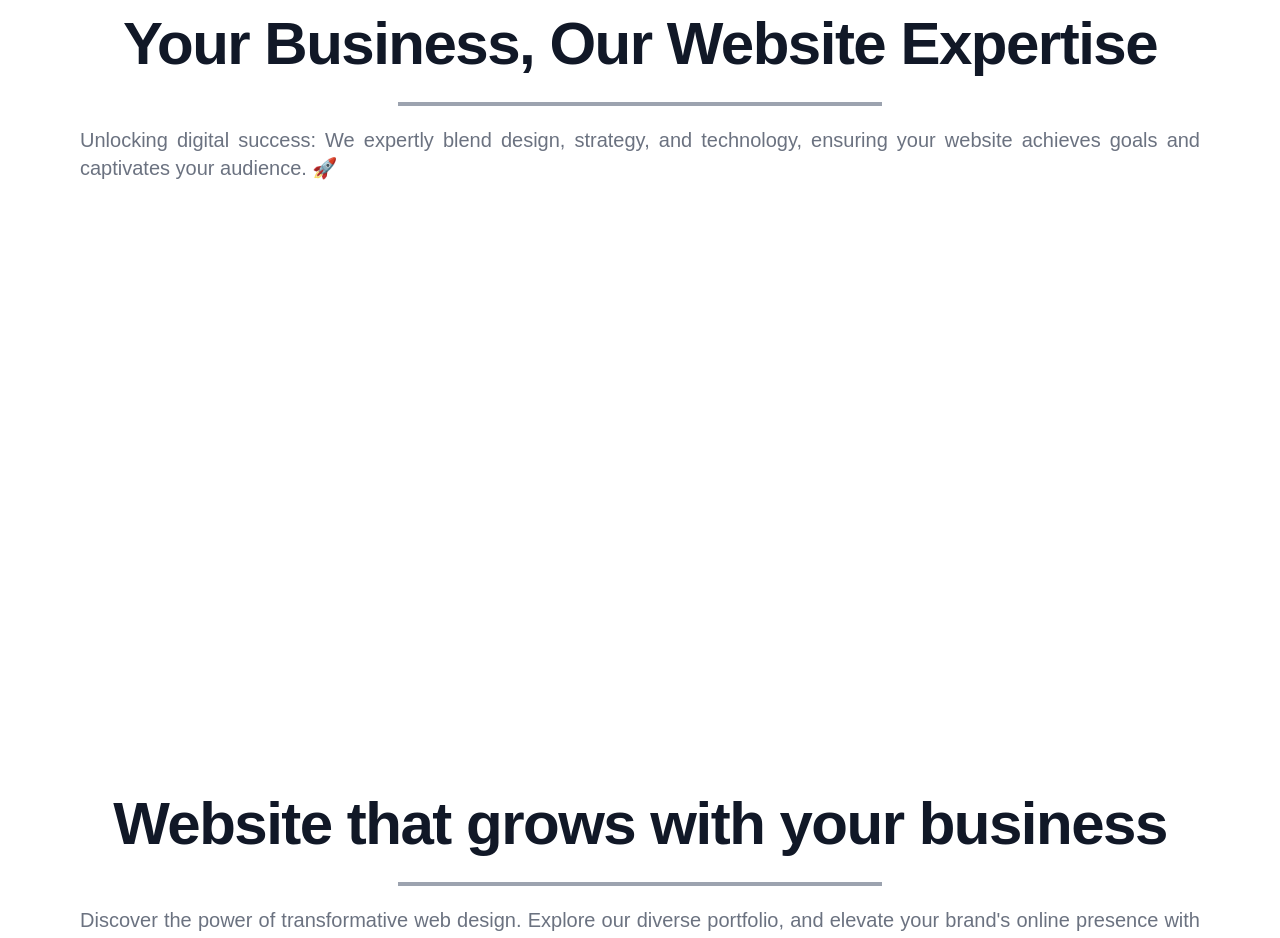
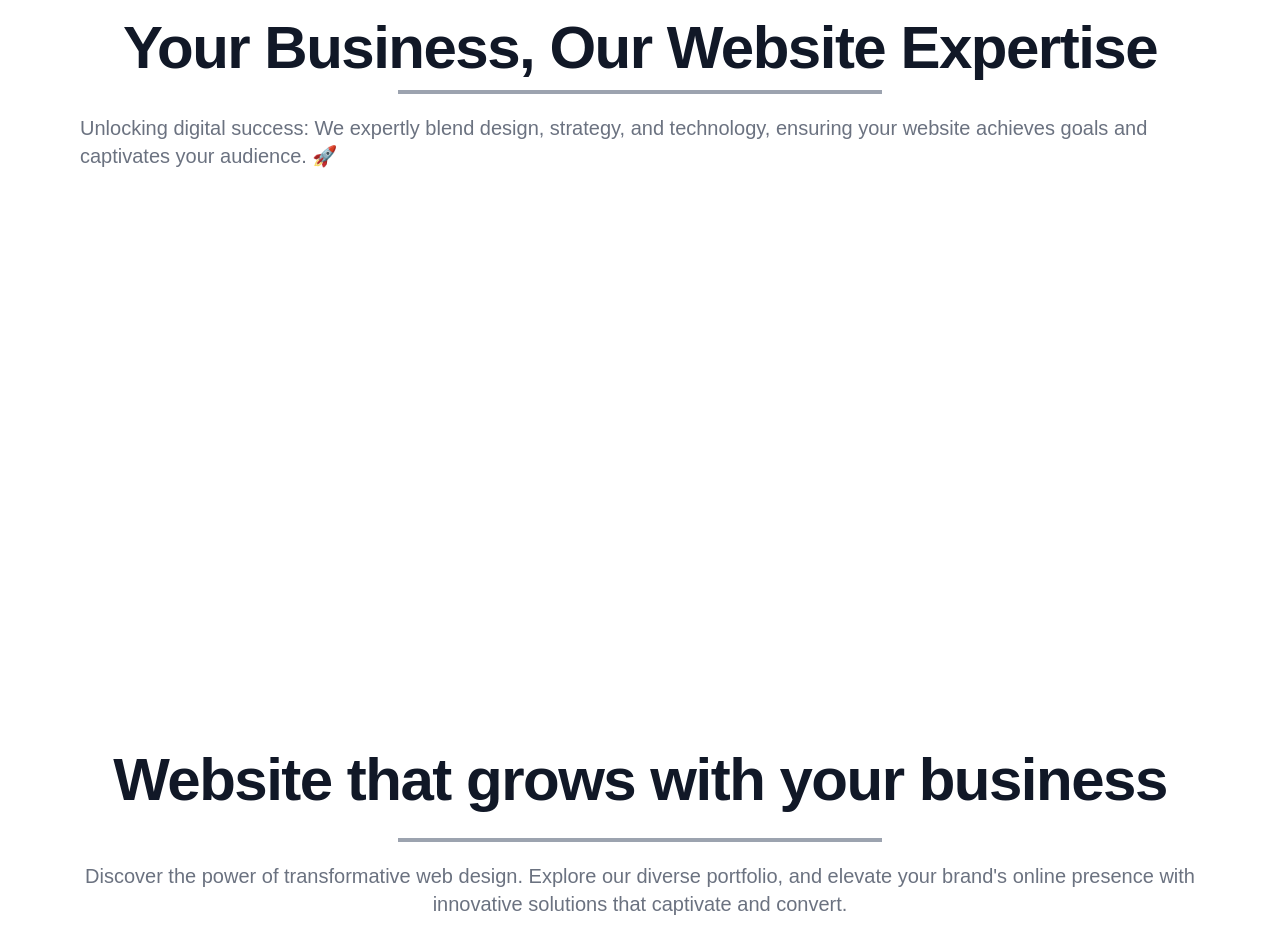
Before and after one commit to vivekkum-ar/React-cherryberryin, a React (Vite) app: page /home in a window 1280 px wide. Shown: the part 1060-1998 px from the top of the page. Built offline with nearby package versions, Linux system fonts and the light colour scheme; no server answers.

Commit message:
animation SVG Pinned on gsap scroll

```diff
--- a/src/components/ContactForm.tsx
+++ b/src/components/ContactForm.tsx
@@ -80,13 +80,13 @@ if (!serviceId || !templateId || !publicKey) {
     <>
      {/* Display the alert if showAlert is true */}
      {showAlert && (
-<div id="" className="fixed z-40 w-84 top-5 items-center p-4 mb-4 text-green-800 rounded-lg bg-green-100 dark:bg-gray-800 dark:text-green-400 border border-dark-500" role="alert">
+<div id="" className="fixed z-40 w-84 top-5 items-center p-4 mb-4 text-green-800 rounded-lg bg-green-100 dark:bg-gray-800 dark:text-green-400 border border-dark-500 " role="alert">
 
 <div className="align-items-center flex flex-row ms-3 text-sm font-medium">
   <div className="1">
 <strong>✔️ Submitted !</strong> We have received your input, and we'll get back to you. Please check your email. &nbsp;&nbsp;&nbsp;&nbsp;
   </div>
-<button type="button" onClick={() => setShowAlert(false)} className="inline ms-2 -mx-1.5 -my-1.5 bg-green-50 text-green-500 rounded-lg focus:ring-2 focus:ring-green-400 p-1.5 hover:bg-green-200 inline-flex items-center justify-center h-8 w-8 dark:bg-gray-800 dark:text-green-400 dark:hover:bg-gray-700" data-dismiss-target="#alert-3" aria-label="Close">
+<button type="button" onClick={() => setShowAlert(false)} className=" ms-2 -mx-1.5 -my-1.5 bg-green-50 text-green-500 rounded-lg focus:ring-2 focus:ring-green-400 p-1.5 hover:bg-green-200 inline-flex items-center justify-center h-8 w-8 dark:bg-gray-800 dark:text-green-400 dark:hover:bg-gray-700" data-dismiss-target="#alert-3" aria-label="Close">
   <span className="sr-only">Close</span>
   <svg className="w-3 h-3" aria-hidden="true" xmlns="http://www.w3.org/2000/svg" fill="none" viewBox="0 0 14 14">
     <path stroke="currentColor" strokeLinecap="round" strokeLinejoin="round" strokeWidth={2} d="m1 1 6 6m0 0 6 6M7 7l6-6M7 7l-6 6" />
--- a/src/components/PricingCards.tsx
+++ b/src/components/PricingCards.tsx
@@ -7,8 +7,8 @@ interface PricingCards{
 
 const PricingCards:React.FC<PricingCards> = ({theme}) => {
   return (
-    <div className="demo py-2 dark:bg-gray-900">
-        <div className="w-screen">
+    <div className="demo py-2 dark:bg-gray-900 ">
+        <div className=" max-w-screen-xl mx-auto">
           <div className="flex overflow-hidden md:flex-row flex-col md:gap-8 md:mx-20 mx-5 ">
             <div className="pricing-card md:w-1/3 w-full py-4 px-4 dark:bg-gray-900">
               <div className={`${theme == "light"? "Table-light": "Table-dark"} pricingTable`}>
--- a/src/pages/Home.tsx
+++ b/src/pages/Home.tsx
@@ -162,8 +162,8 @@ const Home: React.FC<HomeProps> = ({ theme }) => {
       let tl6 = gsap.timeline({
         scrollTrigger: {
           trigger: ".parent-timeline-title",
-          start: "top center+=30%",
-          end: "bottom+=150% bottom",
+          start: "top center",
+          end: "bottom bottom-=20%",
           toggleActions: "play none none none",
           // markers: true,
           // scrub:true,
@@ -217,17 +217,16 @@ const Home: React.FC<HomeProps> = ({ theme }) => {
       gsap.to("#demo-svg", {
         scrollTrigger: {
           trigger: "#demo-svg",
-          start: "top center",
-          end: "bottom bottom",
+          start: "top top-=5%",
+          end: "bottom+=80% bottom",
           onUpdate: (self) => {
             // console.log("anime progress:", self.progress,animation.progress);
             animation.seek(self.progress * animation.duration);
           },
           //   toggleActions: "play none none none",
-          // markers: true,
+          markers: true,
+          pin: true,
           scrub: true,
-          // pin:true,
-
         },
       });
       // let tmp = 0;
@@ -425,18 +424,18 @@ const Home: React.FC<HomeProps> = ({ theme }) => {
       </section>
 
 {/* ------------------------------- Svg anime.js animation section ------------------------------- */}
-      <section className="">
+      <section className="demo-svg" id="demo-svg">
         <div className="parent-svg-title flex flex-col place-content-center dark:text-white bg-white dark:bg-gray-900 overflow-hidden">
-          <p className="my-5 font-bg text-center svg-title dark:text-white bg-white dark:bg-gray-900 mb-4 text-4xl font-extrabold tracking-tight leading-none text-gray-900 md:text-5xl lg:text-6xl pb-3 overflow-hidden">
+          <p className="mt-6 font-bg text-center svg-title dark:text-white bg-white dark:bg-gray-900 mb-4 md:mb-0 text-4xl font-extrabold tracking-tight leading-none text-gray-900 md:text-5xl lg:text-6xl pb-3 overflow-hidden">
             Your Business, Our Website Expertise
           </p>
-          <hr className="svg-title w-60 md:w-fit md:px-60 mb-5 self-center h-0 border-2 border-gray-400" />
-          <p className="svg-title mb-8 px-4 md:px-20 text-justify text-lg font-normal text-gray-500 lg:text-xl dark:text-gray-400 font-bg">Unlocking digital success: We expertly blend design, strategy, and technology, ensuring your website achieves goals and captivates your audience. 🚀</p>
+          <hr className="svg-title w-60 md:w-fit md:px-60 mb-5  self-center h-0 border-2 border-gray-400" />
+          <p className="svg-title mb-8 md:mb-0 px-4 md:px-20 2xl:text-center text-lg font-normal text-gray-500 lg:text-xl dark:text-gray-400 font-bg">Unlocking digital success: We expertly blend design, strategy, and technology, ensuring your website achieves goals and captivates your audience. 🚀</p>
         </div>
 
-        <div className="bg-white dark:bg-gray-900">
+        <div className="bg-inherit md:-translate-y-12 translate-y-0 dark:bg-gray-900">
           <img src={`./images/${theme == "dark" ? "dark" : "light"}-svg.webp`} alt="" className="md:hidden" />
-          <svg xmlns="http://www.w3.org/2000/svg" id="demo-svg" className="hidden md:block" version="1.1" viewBox="0 80 800 300"><path d="M40.657691955566406,329.4469299316406C45.339306030273434,323.36621246337893,105.0702442932129,231.81464416503906,118.6845932006836,228.1016387939453C132.2989421081543,224.38863342285157,250.77426956176757,273.6442245483398,267.5635070800781,267.5635070800781C284.35274459838865,261.48278961181643,383.1150848388672,121.59042785644532,398.5052185058594,126.75634765625C413.8953521728516,131.9222674560547,513.6262750244141,350.54109466552734,524.0657348632812,353.66217041015625C534.5051947021484,356.78324615478516,557.7518200683594,185.5007339477539,572.4962158203125,178.77427673339844C587.2406115722656,172.04781951904297,757.9670971679687,237.78773376464844,769.8056640625,241.55455017089844" fill="none" strokeWidth="4" stroke="url(&quot;#SvgjsLinearGradient1002&quot;)" strokeLinecap="round"></path><defs><linearGradient id="SvgjsLinearGradient1002"><stop stopColor="hsl(184, 74%, 44%)" offset="0"></stop><stop stopColor="hsl(332, 87%, 70%)" offset="1"></stop></linearGradient></defs>
+          <svg xmlns="http://www.w3.org/2000/svg" className="hidden md:block" version="1.1" viewBox="0 80 800 300"><path d="M40.657691955566406,329.4469299316406C45.339306030273434,323.36621246337893,105.0702442932129,231.81464416503906,118.6845932006836,228.1016387939453C132.2989421081543,224.38863342285157,250.77426956176757,273.6442245483398,267.5635070800781,267.5635070800781C284.35274459838865,261.48278961181643,383.1150848388672,121.59042785644532,398.5052185058594,126.75634765625C413.8953521728516,131.9222674560547,513.6262750244141,350.54109466552734,524.0657348632812,353.66217041015625C534.5051947021484,356.78324615478516,557.7518200683594,185.5007339477539,572.4962158203125,178.77427673339844C587.2406115722656,172.04781951904297,757.9670971679687,237.78773376464844,769.8056640625,241.55455017089844" fill="none" strokeWidth="4" stroke="url(&quot;#SvgjsLinearGradient1002&quot;)" strokeLinecap="round"></path><defs><linearGradient id="SvgjsLinearGradient1002"><stop stopColor="hsl(184, 74%, 44%)" offset="0"></stop><stop stopColor="hsl(332, 87%, 70%)" offset="1"></stop></linearGradient></defs>
             <text x="20" y="340" className={`text-[9.5px] font-bg font-semibold fill-black dark:fill-gray-300 ${Progress > 0 ? "animate__fadeInLeft animate__animated" : "hidden"}`}>Define Goals and Objectives</text>
             <text x="65" y="221" className={`text-[9.5px] font-bg font-semibold fill-black dark:fill-gray-300 ${Progress >= 24 ? "animate__fadeInLeft animate__animated" : "hidden"}`}>Understand the Target Audience</text>
             <text x="210" y="280" className={`text-[9.5px] font-bg font-semibold fill-black dark:fill-gray-300 ${Progress >= 35 ? "animate__fadeInLeft animate__animated" : "hidden"}`}>Conduct Competitor Analysis</text>
@@ -446,7 +445,7 @@ const Home: React.FC<HomeProps> = ({ theme }) => {
             <text x="480" y="365" className={`text-[9.5px] font-bg font-semibold fill-black dark:fill-gray-300 ${Progress >= 56 ? "animate__fadeInRight animate__animated" : "hidden"}`}>Responsive Web Design</text>
             <text x="510" y="175" className={`text-[9.5px] font-bg font-semibold fill-black dark:fill-gray-300 ${Progress >= 70 ? "animate__fadeInRight animate__animated" : "hidden"}`}>Implement SEO Best Practices</text>
             <text x="550" y="290" className={`text-[9.5px] font-bg font-semibold fill-black dark:fill-gray-300 ${Progress >= 62 ? "animate__fadeInRight animate__animated" : "hidden"}`}>Incorporate Branding Elements</text>
-            <text x="720" y="255" className={`text-[9.5px] font-bg font-semibold fill-black dark:fill-gray-300 ${Progress >= 100 ? "animate__fadeInRight animate__animated" : "hidden"}`}>Test and Launch</text>
+            <text x="720" y="255" className={`text-[9.5px] font-bg font-semibold fill-black dark:fill-gray-300 ${Progress >= 80 ? "animate__fadeInRight animate__animated" : "hidden"}`}>Test and Launch</text>
           </svg>
         </div>
       </section>
@@ -458,7 +457,7 @@ const Home: React.FC<HomeProps> = ({ theme }) => {
             Website that grows with your business
           </p>
           <hr className="examples-title w-60 md:w-fit md:px-60 mb-5 self-center h-0 border-2 border-gray-400" />
-          <p className="examples-title mb-8 px-4 md:px-20 text-justify text-lg font-normal text-gray-500 lg:text-xl dark:text-gray-400 font-bg">Discover the power of transformative web design. Explore our diverse portfolio, and elevate your brand's online presence with innovative solutions that captivate and convert.</p>
+          <p className="examples-title mb-8 px-4 md:px-20 text-center text-lg font-normal text-gray-500 lg:text-xl dark:text-gray-400 font-bg">Discover the power of transformative web design. Explore our diverse portfolio, and elevate your brand's online presence with innovative solutions that captivate and convert.</p>
         </div>
         <div className=" dark:text-white bg-white dark:bg-gray-900 overflow-hidden" >
           {/* <!-- https://gist.github.com/goodreds/3579ddfffe439457b5ef9902b5336124 --> */}
@@ -488,7 +487,7 @@ const Home: React.FC<HomeProps> = ({ theme }) => {
             Select your package
           </p>
           <hr className="pricing-card-title w-60 md:w-fit md:px-60 mb-5 self-center h-0 border-2 border-gray-400" />
-          <p className="pricing-card-title mb-8 px-4 md:px-20 text-justify text-lg font-normal text-gray-500 lg:text-xl dark:text-gray-400 font-bg">Explore our tailored packages – Standard, Business, Premium. Choose the perfect plan for your needs, each offering unique features. Elevate your business at competitive prices with Cherry Berry.</p>
+          <p className="pricing-card-title mb-8 px-4 md:px-20 text-lg font-normal text-gray-500 lg:text-xl dark:text-gray-400 font-bg text-center">Explore our tailored packages – Standard, Business, Premium. Choose the perfect plan for your needs, each offering unique features. Elevate your business at competitive prices with Cherry Berry.</p>
         </div>
         <PricingCards theme={theme}></PricingCards>
       </section>
@@ -505,7 +504,7 @@ const Home: React.FC<HomeProps> = ({ theme }) => {
             Contact Us
           </p>
           <hr className="contact-card-title w-60 md:w-fit md:px-60 mb-5 self-center h-0 border-2 border-gray-400" />
-          {/* <p className="pricing-card-title mb-8 px-4 md:px-20 text-justify text-lg font-normal text-gray-500 lg:text-xl dark:text-gray-400 font-bg">At CherryBerry, our focus is on leveraging technology, innovation, and strategic capital to unlock lasting value and foster sustainable economic growth. We are committed to transforming your digital landscape and empowering your brand for a prosperous future.</p> */}
+          {/* <p className="pricing-card-title mb-8 px-4 md:px-20 text-lg font-normal text-gray-500 lg:text-xl dark:text-gray-400 font-bg text-center">At CherryBerry, our focus is on leveraging technology, innovation, and strategic capital to unlock lasting value and foster sustainable economic growth. We are committed to transforming your digital landscape and empowering your brand for a prosperous future.</p> */}
         </div>
         <div className="formfoodies flex flex-col md:flex-row justify-center md:justify-end bg-white dark:bg-gray-900 overflow-hidden px-4 md:px-10">
 
```
